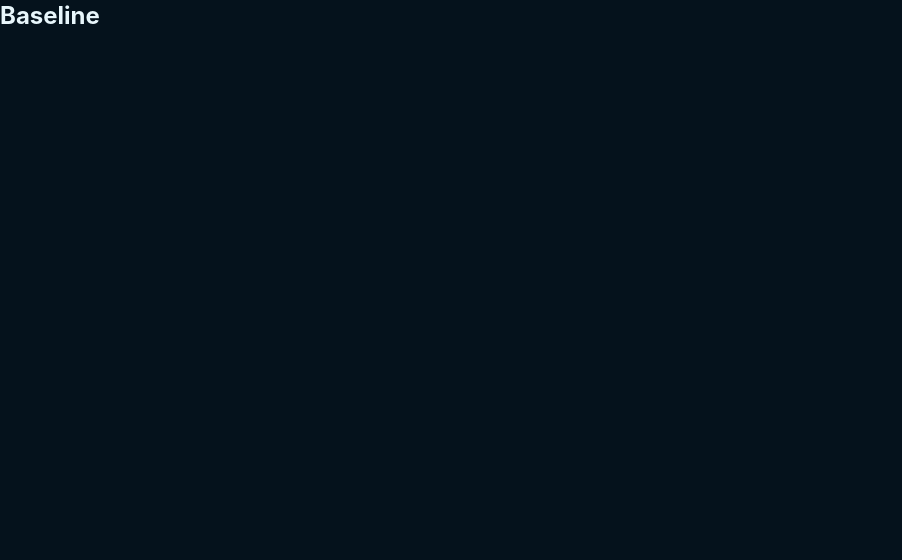
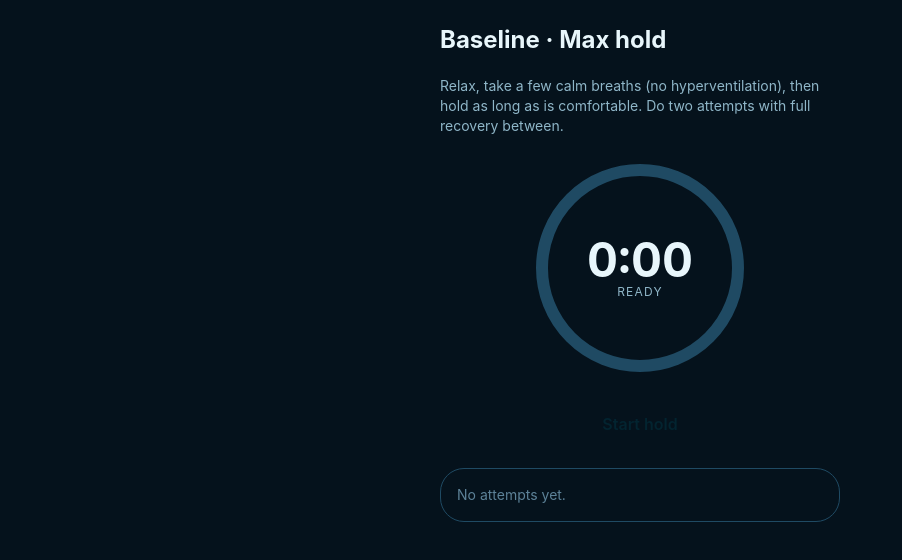
Before and after one commit to arcadiy-magomedov/apnea-trainer, a React (Vite) app: page /baseline in a window 1280 px wide. Shown: the top 560 px of the page, without its empty margins (0-902 px from the left). Built offline with nearby package versions, Linux system fonts and the light colour scheme.

Commit message:
feat(ui): add guided baseline (Max STA) screen

```diff
--- /dev/null
+++ b/src/ui/hooks/useCountUp.ts
@@ -0,0 +1,24 @@
+import { useEffect, useRef, useState } from 'react';
+
+export function useCountUp() {
+  const [seconds, setSeconds] = useState(0);
+  const [running, setRunning] = useState(false);
+  const ref = useRef<ReturnType<typeof setInterval> | null>(null);
+
+  useEffect(() => {
+    if (running) {
+      ref.current = setInterval(() => setSeconds((s) => s + 1), 1000);
+      return () => {
+        if (ref.current) clearInterval(ref.current);
+      };
+    }
+  }, [running]);
+
+  return {
+    seconds,
+    running,
+    start: () => setRunning(true),
+    stop: () => setRunning(false),
+    reset: () => setSeconds(0),
+  };
+}
--- a/src/ui/screens/BaselineScreen.tsx
+++ b/src/ui/screens/BaselineScreen.tsx
@@ -1,3 +1,54 @@
+import { useState } from 'react';
+import { useNavigate } from 'react-router-dom';
+import { Button } from '../design-system/Button';
+import { Card } from '../design-system/Card';
+import { ProgressRing } from '../design-system/ProgressRing';
+import { formatMMSS } from '../design-system/format';
+import { useCountUp } from '../hooks/useCountUp';
+import { useAppStore } from '../app/stores';
+
 export function BaselineScreen() {
-  return <h2 className="text-2xl font-bold">Baseline</h2>;
+  const navigate = useNavigate();
+  const record = useAppStore((s) => s.recordBaseline);
+  const { seconds, running, start, stop, reset } = useCountUp();
+  const [attempts, setAttempts] = useState<number[]>([]);
+  const [firstContraction, setFirstContraction] = useState<number | null>(null);
+
+  function onStop() {
+    stop();
+    setAttempts((a) => [...a, seconds]);
+    reset();
+  }
+
+  async function finish() {
+    await record(attempts, firstContraction);
+    navigate('/');
+  }
+
+  return (
+    <div className="mx-auto flex h-full max-w-md flex-col gap-5 px-6 py-6">
+      <h2 className="text-2xl font-bold">Baseline · Max hold</h2>
+      <p className="text-sm text-[color:var(--text-dim)]">
+        Relax, take a few calm breaths (no hyperventilation), then hold as long as is comfortable.
+        Do two attempts with full recovery between.
+      </p>
+      <ProgressRing progress={0} label={formatMMSS(seconds)} sublabel={running ? 'holding' : 'ready'} color="var(--teal)" />
+      {running && firstContraction === null && (
+        <Button variant="ghost" onClick={() => setFirstContraction(seconds)}>Mark first contraction</Button>
+      )}
+      {!running
+        ? <Button onClick={start}>Start hold</Button>
+        : <Button variant="danger" onClick={onStop}>Stop</Button>}
+      <Card>
+        {attempts.length === 0
+          ? <p className="text-sm text-[color:var(--text-mute)]">No attempts yet.</p>
+          : attempts.map((a, i) => (
+              <div key={i} className="flex justify-between text-sm">
+                <span>Attempt {i + 1}</span><span className="tabular-nums">{formatMMSS(a)}</span>
+              </div>
+            ))}
+      </Card>
+      <Button disabled={attempts.length < 1} onClick={finish}>Save baseline</Button>
+    </div>
+  );
 }
```
Also changed, not shown: 1 other file (tests, documents, lock files or other folders).
